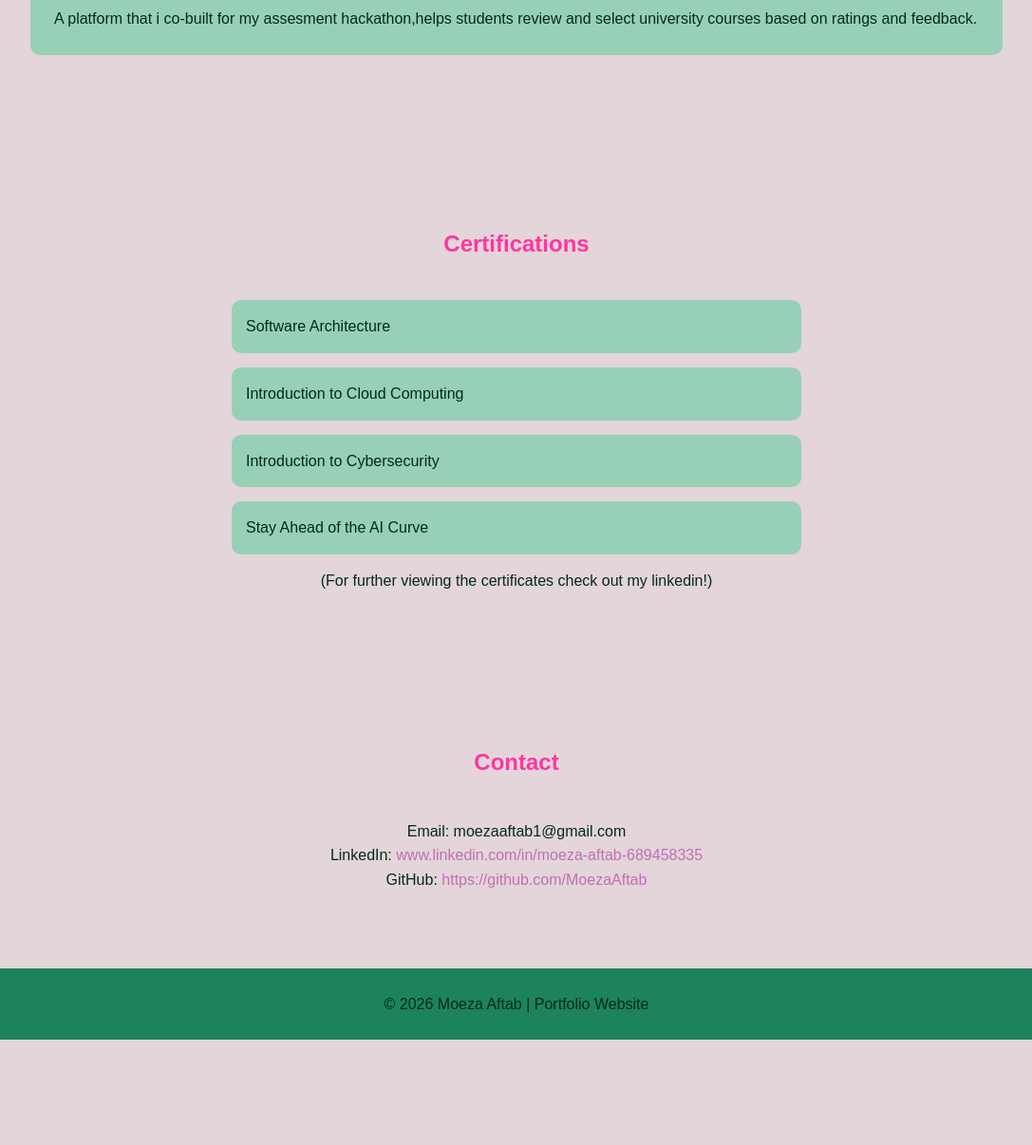
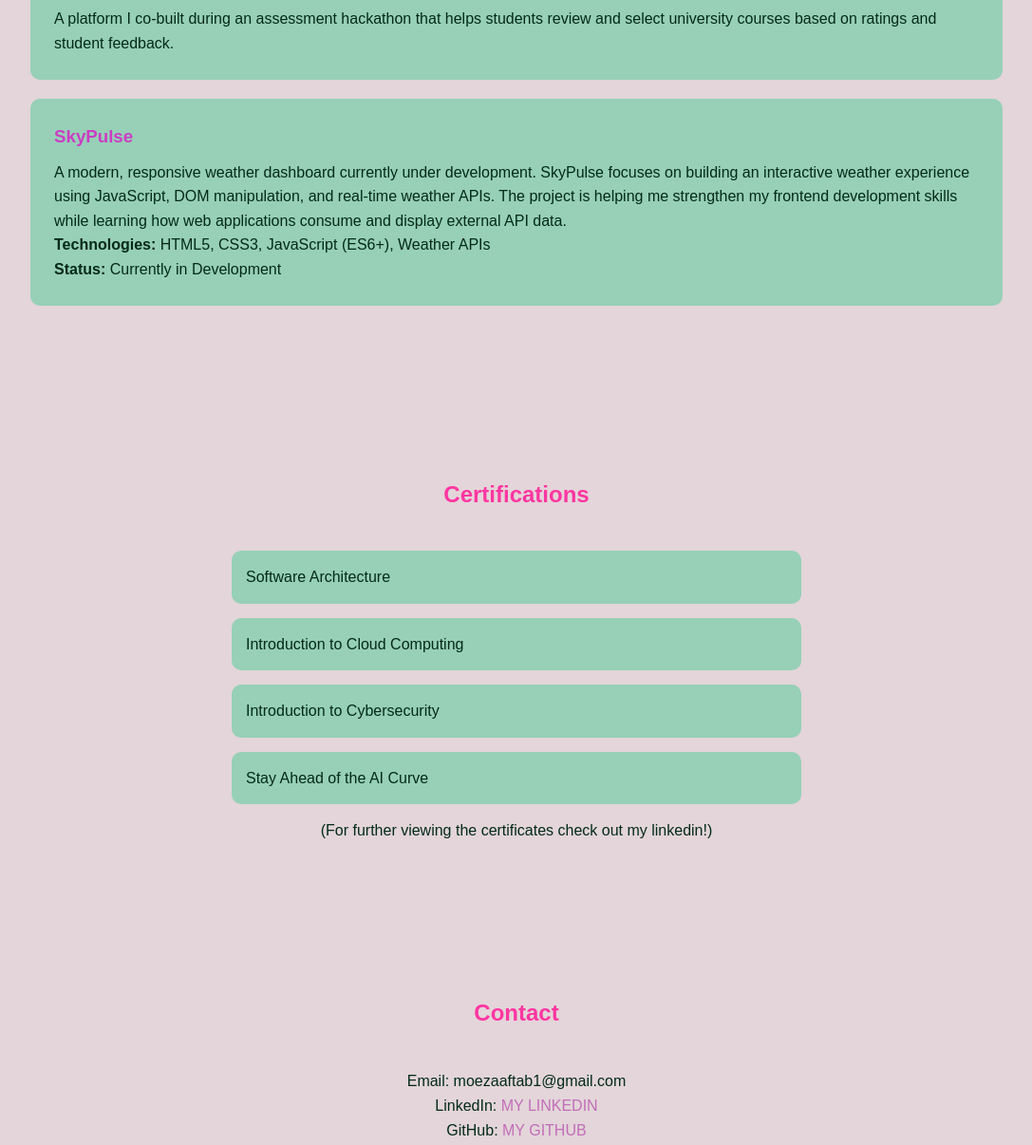
Before and after one commit to MoezaAftab/My_Portfolio., a plain HTML site: page index.html in a window 1280 px wide. Shown: the part 2282-3488 px from the top of the page at 95% size, without its empty margins (96-1183 px from the left). Before the commit the page ends 3377 px from the top, so only its background shows below. Drawn offline with Linux system fonts and the light colour scheme.

Commit message:
Update portfolio with SkyPulse project

```diff
--- a/index.html
+++ b/index.html
@@ -131,11 +131,31 @@
             <h3>CourseCompass</h3>
 
             <p>
-                A platform that i co-built for my assesment hackathon,helps students review and select
-                university courses based on ratings and feedback.
+                A platform I co-built during an assessment hackathon that helps students review
+                 and select university courses based on ratings and student feedback.
             </p>
 
         </div>
+        <div class="project-card">
+
+<h3>SkyPulse</h3>
+
+<p>
+    A modern, responsive weather dashboard currently under development.
+    SkyPulse focuses on building an interactive weather experience using
+    JavaScript, DOM manipulation, and real-time weather APIs. The project
+    is helping me strengthen my frontend development skills while learning
+    how web applications consume and display external API data.
+</p>
+
+<strong>Technologies:</strong>
+HTML5, CSS3, JavaScript (ES6+), Weather APIs
+
+<p>
+    <strong>Status:</strong> Currently in Development
+</p>
+
+</div>
 
     </section>
 
@@ -167,12 +187,11 @@
 
         <p>
             LinkedIn:
-            <a href="www.linkedin.com/in/moeza-aftab">www.linkedin.com/in/moeza-aftab-689458335</a>
+            <a href="https://www.linkedin.com/in/moeza-aftab-689458335">MY LINKEDIN</a>
         </p>
-
         <p>
             GitHub:
-            <a href="https://github.com/MoezaAftab">https://github.com/MoezaAftab</a>
+            <a href="https://github.com/MoezaAftab">MY GITHUB</a>
         </p>
 
     </section>
```
